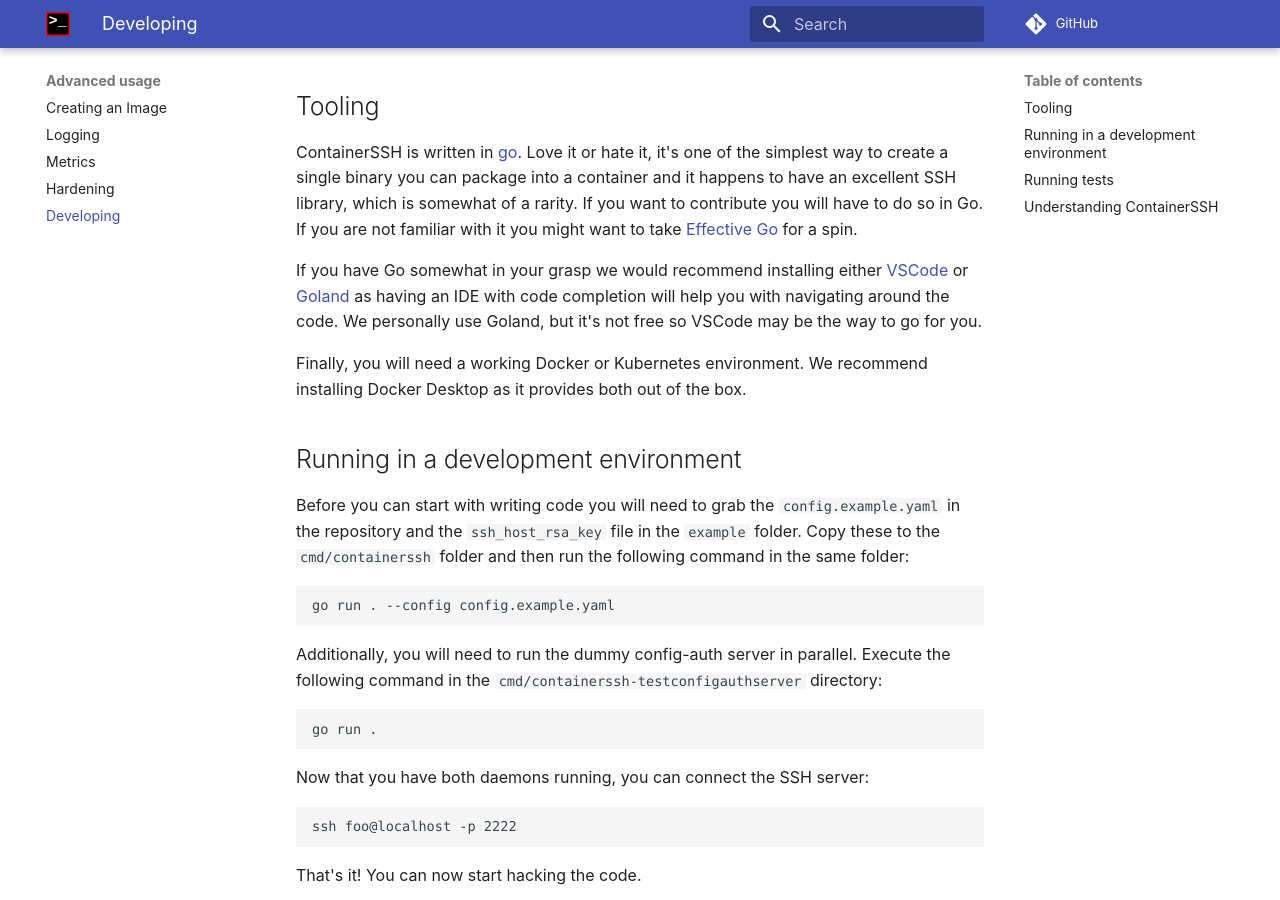
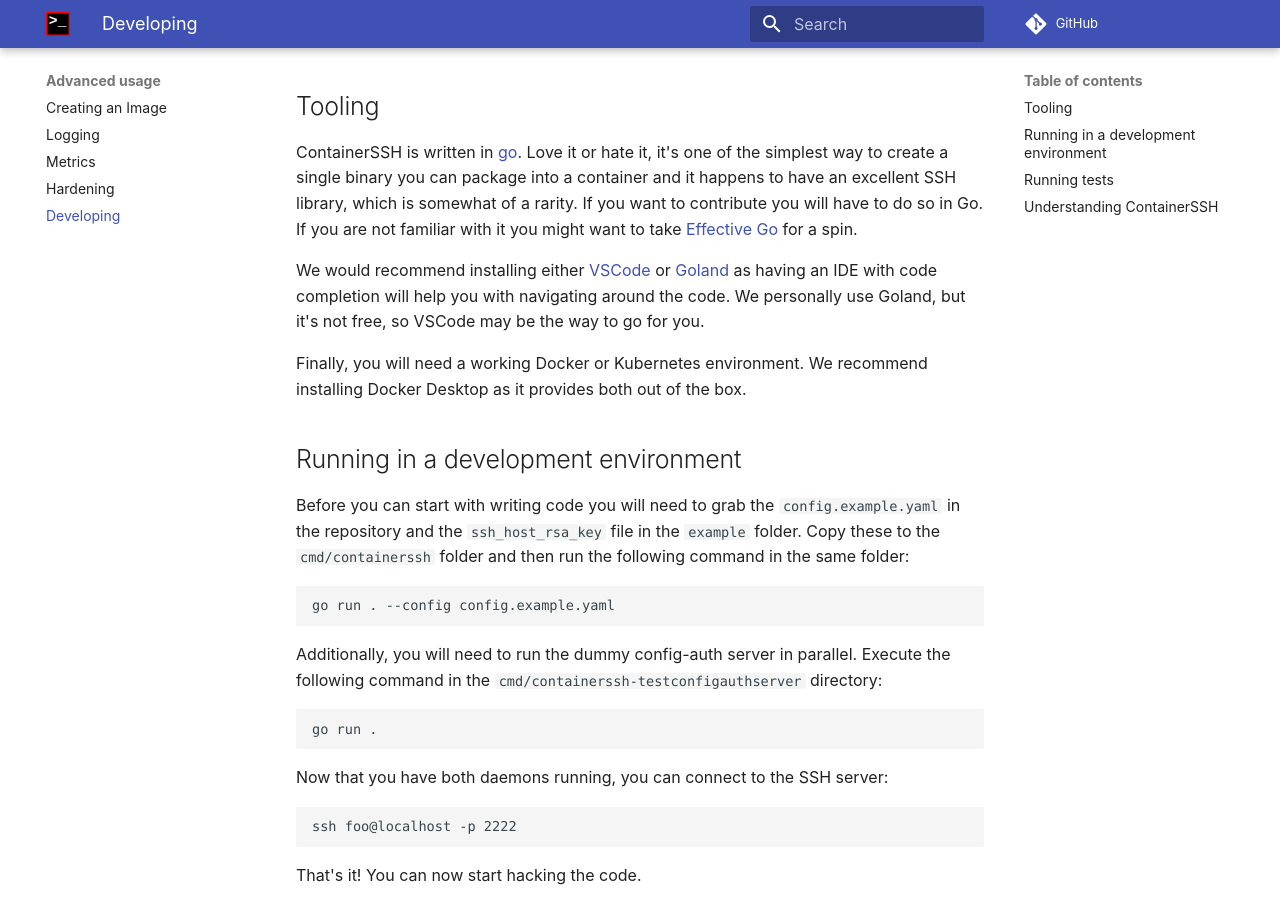
Before and after one commit to ContainerSSH/containerssh.github.io, an MkDocs documentation site: the page built from docs/developing.md, in a window 1280 px wide and 900 px high, scrolled down 230 px. Built offline with MkDocs 1.6.1 and Material for MkDocs 9.7.7, drawn with Linux system fonts in a browser that asks for light colours; comment, search, counter and statistics services are not loaded.

Commit message:
Fix typos

````diff
--- a/docs/developing.md
+++ b/docs/developing.md
@@ -6,7 +6,7 @@
 
 ContainerSSH is written in [go](https://golang.org/). Love it or hate it, it's one of the simplest way to create a single binary you can package into a container and it happens to have an excellent SSH library, which is somewhat of a rarity. If you want to contribute you will have to do so in Go. If you are not familiar with it you might want to take [Effective Go](https://golang.org/doc/effective_go.html) for a spin.
 
-If you have Go somewhat in your grasp we would recommend installing either [VSCode](https://code.visualstudio.com/) or [Goland](https://www.jetbrains.com/go/) as having an IDE with code completion will help you with navigating around the code. We personally use Goland, but it's not free so VSCode may be the way to go for you.
+We would recommend installing either [VSCode](https://code.visualstudio.com/) or [Goland](https://www.jetbrains.com/go/) as having an IDE with code completion will help you with navigating around the code. We personally use Goland, but it's not free, so VSCode may be the way to go for you.
 
 Finally, you will need a working Docker or Kubernetes environment. We recommend installing Docker Desktop as it provides both out of the box.
 
@@ -24,7 +24,7 @@
 go run .
 ```
 
-Now that you have both daemons running, you can connect the SSH server:
+Now that you have both daemons running, you can connect to the SSH server:
 
 ```
 ssh foo@localhost -p 2222
--- a/main.py
+++ b/main.py
@@ -2,5 +2,5 @@
     @macro
     def since(version):
         "Add a button"
-        HTML = """<a href="https://github.com/janoszen/containerssh/releases" target="_blank"><span class="since"><span class="since__hide">(</span><span class="since__text">since</span> <span class="since__value">%s</span><span class="since__hide">)</span></span></a>"""
+        HTML = """<a href="https://github.com/containerssh/containerssh/releases" target="_blank"><span class="since"><span class="since__hide">(</span><span class="since__text">since</span> <span class="since__value">%s</span><span class="since__hide">)</span></span></a>"""
         return HTML % (version)
````
Also changed, not shown: docs/authserver.md (+3 -7 lines), docs/configuration.md (+2 -4 lines), docs/dockerrun.md (+3 -6 lines), docs/faq.md (+3 -3 lines).
